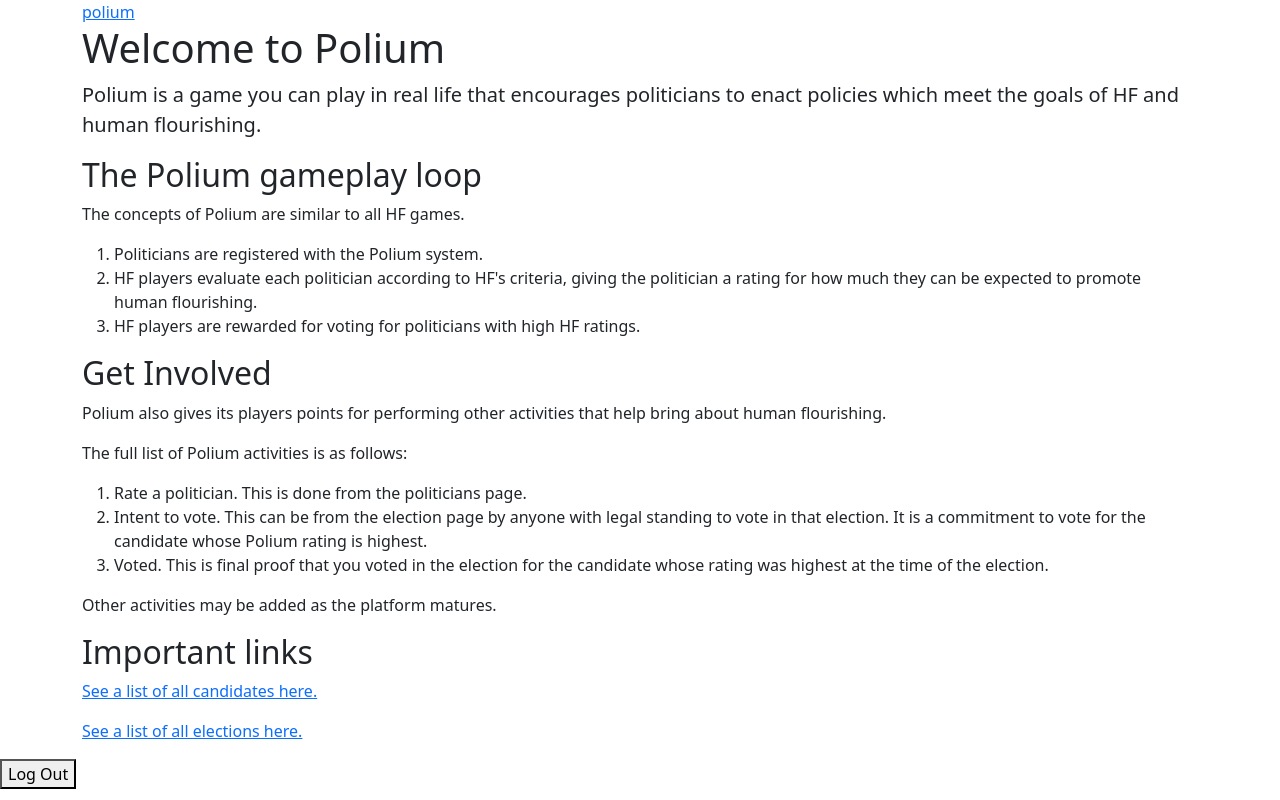
After one commit to KoreyPeters/hf8, a Django app: page /polium/ in a window 1280 px wide. The commit adds this page. Run offline with Django 5.2, Linux system fonts and the light colour scheme; some libraries are stand-ins or nearby versions.

Commit message:
Added links and home pages to Polium game

```diff
--- a/polium/templates/polium/app_base.html
+++ b/polium/templates/polium/app_base.html
@@ -2,10 +2,10 @@
 {% block extra_title %}{{ block.super }} | Polium{% endblock %}
 
 {% block app_content %}
-{% block breadcrumbs %}<a href="/polium">polium</a>{% endblock %}
 <div class="container">
+    {% block breadcrumbs %}<a href="/polium">polium</a>{% endblock %}
     {% block content %}
     {% endblock %}
 </div>
+{% include "util/logout.html" %}
 {% endblock %}
-arstarst
--- /dev/null
+++ b/polium/templates/polium/root.html
@@ -0,0 +1,37 @@
+{% extends "polium/app_base.html" %}
+
+{% block extra_title %}{{ block.super }}{% endblock %}
+
+{% block content %}
+<h1>Welcome to Polium</h1>
+<p class="lead">Polium is a game you can play in real life that encourages politicians to enact policies which meet the
+    goals of HF
+    and
+    human flourishing.</p>
+<h2>The Polium gameplay loop</h2>
+<p>The concepts of Polium are similar to all HF games.
+<ol>
+    <li>Politicians are registered with the Polium system.</li>
+    <li>HF players evaluate each politician according to HF's criteria, giving the politician a rating for how much they
+        can be expected to promote human flourishing.</li>
+    <li>HF players are rewarded for voting for politicians with high HF ratings.</li>
+</ol>
+</p>
+<h2>Get Involved</h2>
+<p>Polium also gives its players points for performing other activities that help bring about human flourishing.</p>
+<p>The full list of Polium activities is as follows:
+<ol>
+    <li>Rate a politician. This is done from the politicians page.</li>
+    <li>Intent to vote. This can be from the election page by anyone with legal standing to vote in that
+        election. It is a commitment to vote for the candidate whose Polium rating is highest.</li>
+    <li>Voted. This is final proof that you voted in the election for the candidate whose rating was highest at the time
+        of the election.</li>
+</ol>
+</p>
+<p>Other activities may be added as the platform matures.</p>
+<h2>Important links</h2>
+<p><a href="{% url 'polium_candidates_list' %}">See a list of all candidates here.</a></p>
+<p>
+    <a href="{% url 'polium_elections_list' %}">See a list of all elections here.</a>
+</p>
+{% endblock %}
--- a/polium/urls.py
+++ b/polium/urls.py
@@ -2,10 +2,21 @@ from django.urls import path
 from . import views
 
 urlpatterns = [
-   path("candidates/", views.candidates_list, name="polium_candidates_list"),
-   path("candidates/<str:sqid>", views.candidates_detail, name="polium_candidates_detail"),
-   path("elections/", views.elections_list, name="polium_elections_list"),
-   path("elections/<str:sqid>", views.elections_detail, name="polium_elections_detail"),
-   path("politicians/", views.politicians_list, name="polium_politicians_list"),
-   path("politicians/<str:sqid>", views.politicians_detail, name="polium_politicians_detail"),
+    path("", views.polium_root, name="polium"),
+    path("candidates/", views.candidates_list, name="polium_candidates_list"),
+    path(
+        "candidates/<str:sqid>",
+        views.candidates_detail,
+        name="polium_candidates_detail",
+    ),
+    path("elections/", views.elections_list, name="polium_elections_list"),
+    path(
+        "elections/<str:sqid>", views.elections_detail, name="polium_elections_detail"
+    ),
+    path("politicians/", views.politicians_list, name="polium_politicians_list"),
+    path(
+        "politicians/<str:sqid>",
+        views.politicians_detail,
+        name="polium_politicians_detail",
+    ),
 ]
--- a/polium/views.py
+++ b/polium/views.py
@@ -1,28 +1,37 @@
 from django.shortcuts import get_object_or_404, render
 
 from polium.models import Candidate, Election, Politician
+
+
+def polium_root(request):
+    return render(request, "polium/root.html", locals())
 
 
 def candidates_list(request):
     candidates = Candidate.objects.all()
     return render(request, "polium/candidates_list.html", locals())
 
+
 def candidates_detail(request, sqid):
     candidate = get_object_or_404(Candidate, sqid=sqid)
     return render(request, "polium/candidates_detail.html", locals())
+
 
 def elections_list(request):
     elections = Election.objects.all()
     return render(request, "polium/elections_list.html", locals())
 
+
 def elections_detail(request, sqid):
     election = get_object_or_404(Election, sqid=sqid)
     return render(request, "polium/elections_detail.html", locals())
+
 
 def politicians_list(request):
     politicians = Politician.objects.all()
     return render(request, "polium/politicians_list.html", locals())
 
+
 def politicians_detail(request, sqid):
     politician = get_object_or_404(Politician, sqid=sqid)
     return render(request, "polium/politicians_detail.html", locals())
--- /dev/null
+++ b/util/templates/util/logout.html
@@ -0,0 +1,4 @@
+<form action="{% url 'logout' %}" method="post">
+    {% csrf_token %}
+    <button type="submit">Log Out</button>
+</form>
```
Also changed, not shown: util/templates/util/profile.html (+11 -2 lines).
